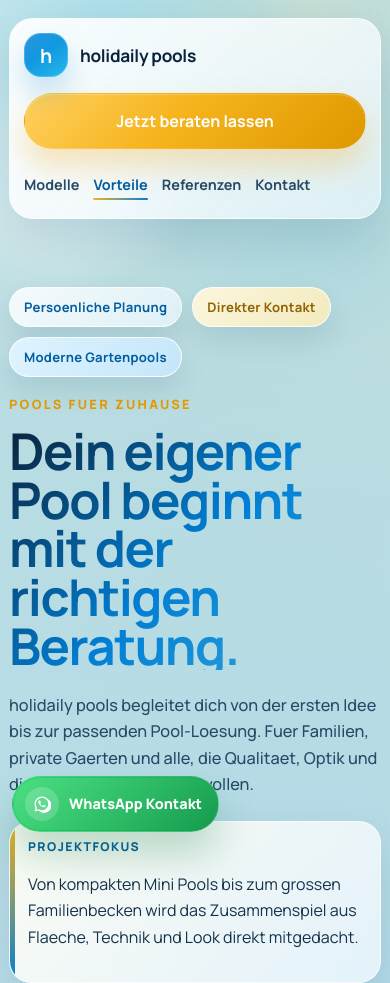
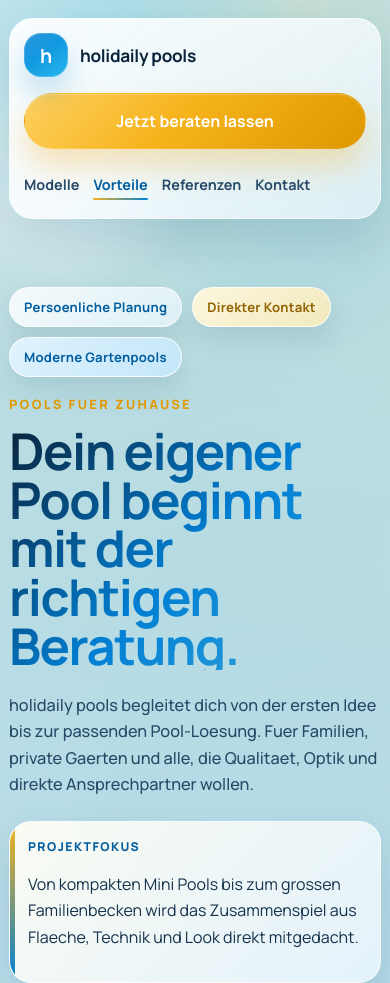
Before and after one commit to rg-ru/holidaily, a plain HTML site: page index.html in a window 390 px wide. Shown: the top 983 px of the page. Drawn offline with Linux system fonts and the light colour scheme; a web font is replaced by a local one.

Commit message:
Remove floating WhatsApp button

```diff
--- a/index.html
+++ b/index.html
@@ -323,14 +323,6 @@
       </section>
     </main>
   </div>
-  <a class="floating-whatsapp" href="https://wa.me/491632178170" aria-label="WhatsApp Kontakt zu holidaily pools">
-    <span class="floating-whatsapp-icon" aria-hidden="true">
-      <svg viewBox="0 0 24 24" role="presentation" focusable="false">
-        <path d="M19.05 4.94A9.9 9.9 0 0 0 12 2a10 10 0 0 0-8.67 14.98L2 22l5.21-1.36A10 10 0 1 0 19.05 4.94Zm-7.05 15.36a8.3 8.3 0 0 1-4.22-1.15l-.3-.18-3.09.81.83-3.01-.2-.31a8.32 8.32 0 1 1 6.98 3.84Zm4.57-6.22c-.25-.12-1.47-.72-1.7-.8-.23-.09-.4-.12-.57.12-.16.25-.65.8-.79.96-.15.17-.29.19-.54.06-.25-.12-1.04-.39-1.98-1.24-.73-.66-1.22-1.48-1.36-1.73-.14-.24-.02-.38.1-.5.11-.11.25-.29.37-.43.12-.14.16-.25.25-.41.08-.17.04-.31-.02-.43-.07-.12-.57-1.38-.78-1.89-.21-.5-.42-.43-.57-.44h-.48c-.16 0-.42.06-.65.31-.22.24-.84.82-.84 2 0 1.17.86 2.31.98 2.47.13.16 1.68 2.57 4.08 3.6.57.25 1.02.4 1.37.51.58.18 1.1.16 1.51.1.46-.07 1.47-.6 1.68-1.19.21-.58.21-1.08.15-1.18-.06-.1-.23-.16-.48-.29Z" fill="currentColor"/>
-      </svg>
-    </span>
-    <span class="floating-whatsapp-label">WhatsApp Kontakt</span>
-  </a>
   <script>
     const motionElements = document.querySelectorAll("[data-reveal]");
     const header = document.querySelector(".site-header");
--- a/styles.css
+++ b/styles.css
@@ -517,70 +517,6 @@ h3 {
   box-shadow: var(--shadow-soft);
 }
 
-.floating-whatsapp {
-  position: fixed;
-  left: max(24px, calc((100vw - var(--container)) / 2 + 12px));
-  right: auto;
-  bottom: 24px;
-  z-index: 40;
-  display: inline-flex;
-  align-items: center;
-  gap: 12px;
-  min-height: 64px;
-  padding: 0 22px 0 16px;
-  border: 1px solid rgba(255, 255, 255, 0.18);
-  border-radius: 999px;
-  background: linear-gradient(135deg, #29d96b, #149a4d);
-  color: #ffffff;
-  text-decoration: none;
-  font-weight: 800;
-  box-shadow: 0 22px 38px rgba(18, 122, 66, 0.26);
-  transition: transform 180ms ease, box-shadow 180ms ease;
-}
-
-.floating-whatsapp::before {
-  content: "";
-  position: absolute;
-  inset: 1px;
-  border-radius: inherit;
-  background: linear-gradient(135deg, rgba(255, 255, 255, 0.16), rgba(255, 255, 255, 0));
-  pointer-events: none;
-}
-
-.floating-whatsapp:hover {
-  transform: translateY(-3px);
-  box-shadow: 0 24px 42px rgba(18, 122, 66, 0.34);
-}
-
-.floating-whatsapp:focus-visible {
-  outline: 3px solid rgba(255, 255, 255, 0.95);
-  outline-offset: 3px;
-}
-
-.floating-whatsapp-icon,
-.floating-whatsapp-label {
-  position: relative;
-  z-index: 1;
-}
-
-.floating-whatsapp-icon {
-  display: grid;
-  place-items: center;
-  width: 40px;
-  height: 40px;
-  border-radius: 50%;
-  background: rgba(255, 255, 255, 0.18);
-}
-
-.floating-whatsapp-icon svg {
-  width: 22px;
-  height: 22px;
-}
-
-.floating-whatsapp-label {
-  line-height: 1.1;
-}
-
 .hero-stats {
   display: grid;
   grid-template-columns: repeat(3, minmax(0, 1fr));
@@ -1850,30 +1786,6 @@ h3 {
     grid-template-columns: 1fr;
   }
 
-  .floating-whatsapp {
-    left: 12px;
-    right: auto;
-    bottom: 12px;
-    min-height: 56px;
-    padding-right: 16px;
-    padding-left: 12px;
-    gap: 10px;
-  }
-
-  .floating-whatsapp-icon {
-    width: 34px;
-    height: 34px;
-  }
-
-  .floating-whatsapp-icon svg {
-    width: 18px;
-    height: 18px;
-  }
-
-  .floating-whatsapp-label {
-    font-size: 0.9rem;
-  }
-
   .contact-hours-grid {
     grid-template-columns: 1fr;
     gap: 4px;
```
